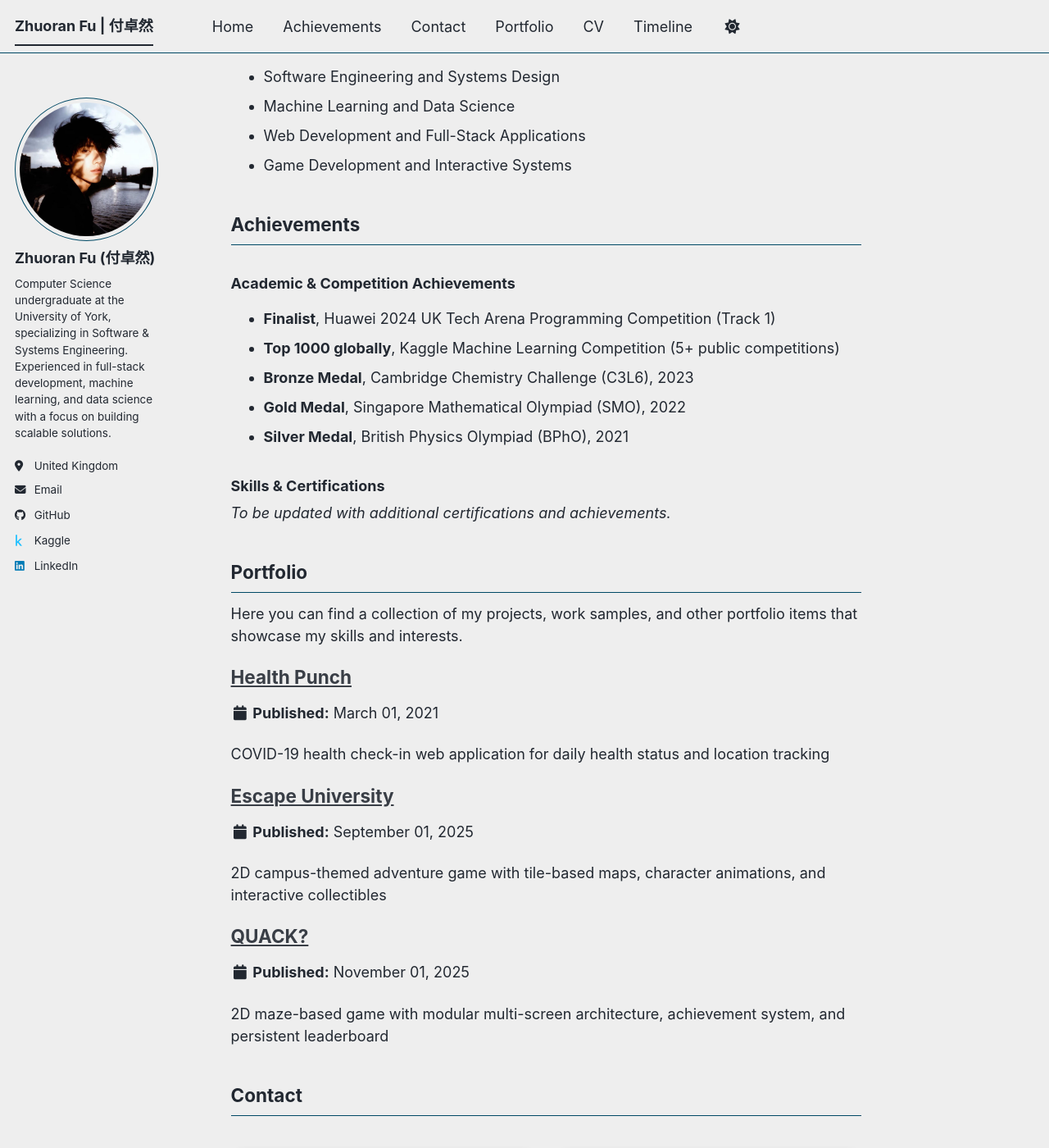
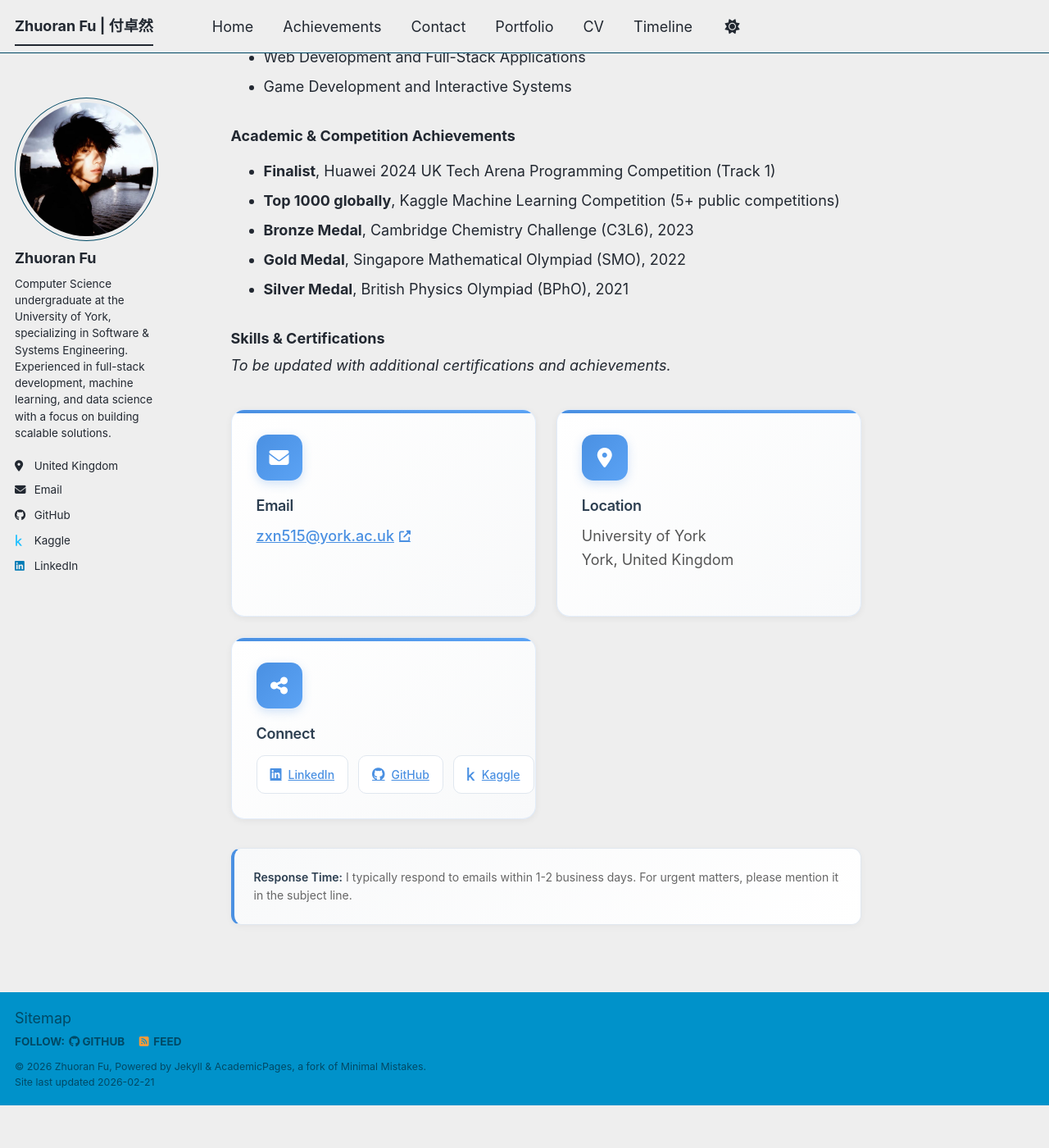
Before and after one commit to Jason-blips/Jason-blips.github.io, a Jekyll site: the page built from _pages/about.md, in a window 1280 px wide and 1400 px high, scrolled down 580 px. Shown: the whole window at 82% size. Built offline with Jekyll 4.4.1, drawn with Linux system fonts in a browser that asks for light colours; a script bundle is joined from its source files by our own code; library files that are not in the unit come from our copies; after the commit the page ends 1928 px from its top, so only the background shows below that; some of the changed text lies outside the part shown.

Commit message:
优化锚点显示

```diff
--- a/_config.yml
+++ b/_config.yml
@@ -24,7 +24,7 @@
 author:
   # Biographic information
   avatar           : "profile1.jpg"
-  name             : "Zhuoran Fu (付卓然)"
+  name             : "Zhuoran Fu"
   pronouns         : # example: "she/her"
   bio              : "Computer Science undergraduate at the University of York, specializing in Software & Systems Engineering. Experienced in full-stack development, machine learning, and data science with a focus on building scalable solutions."
   location         : "United Kingdom"
--- a/_data/navigation.yml
+++ b/_data/navigation.yml
@@ -18,7 +18,7 @@
     url: /#contact
 
   - title: "Portfolio"
-    url: /#portfolio
+    url: /portfolio/
 
   - title: "CV"
     url: /cv/
--- a/_pages/about.md
+++ b/_pages/about.md
@@ -8,9 +8,8 @@
 ---
 
 <div id="home"></div>
-## Home
 
-Hello! I am **Zhuoran Fu (付卓然)**, you can call me Justin. I am pursuing my Bachelor's degree in Computer Science at the University of York, United Kingdom, specializing in Software & Systems Engineering. I am passionate about software development, machine learning, and data science.
+Hello! I am **Zhuoran Fu**, you can call me Justin. I am pursuing my Bachelor's degree in Computer Science at the University of York, United Kingdom, specializing in Software & Systems Engineering. I am passionate about software development, machine learning, and data science.
 
 I have experience in full-stack web development, game development, and data science. My technical skills span multiple programming languages (Java, Python, C++, JavaScript) and frameworks (React, Vue, Node.js, Flask). I enjoy building practical applications and solving complex problems.
 
@@ -23,7 +22,6 @@
 * Game Development and Interactive Systems
 
 <div id="achievements"></div>
-## Achievements
 
 ### Academic & Competition Achievements
 
@@ -37,19 +35,7 @@
 
 _To be updated with additional certifications and achievements._
 
-<div id="portfolio"></div>
-## Portfolio
-
-Here you can find a collection of my projects, work samples, and other portfolio items that showcase my skills and interests.
-
-{% include base_path %}
-
-{% for post in site.portfolio %}
-  {% include archive-single.html %}
-{% endfor %}
-
 <div id="contact"></div>
-## Contact
 
 <style>
 .contact-container {
```
